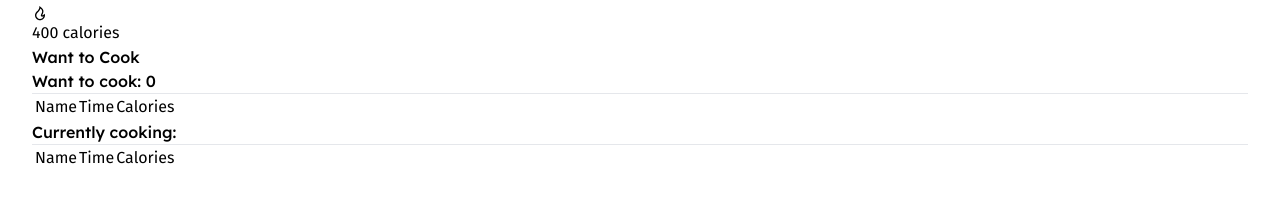
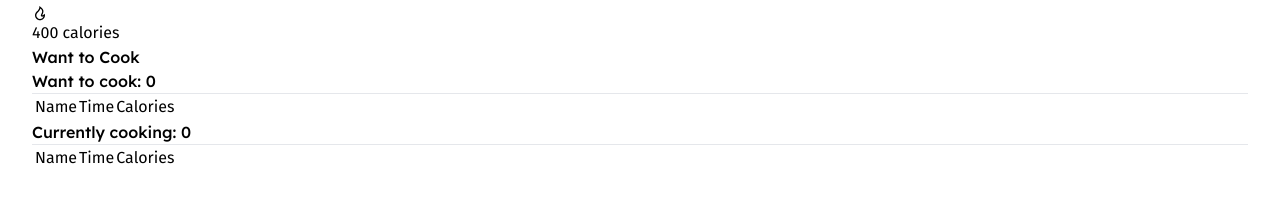
Before and after one commit to IshratMishu/Chefs-Table-Website, a React (Vite) app: page / in a window 1280 px wide. Shown: the part 4400-4600 px from the top of the page. Built offline with nearby package versions, Linux system fonts and the light colour scheme.

Commit message:
cooking button added

```diff
--- a/src/App.jsx
+++ b/src/App.jsx
@@ -7,11 +7,13 @@ import { ToastContainer, toast } from 'react-toastify'
 import 'react-toastify/dist/ReactToastify.css'
 import Banner from './Components/Banner/Banner'
 import RecipeTitle from './Components/RecipeTitle/RecipeTitle'
+import CurrentCooking from './Components/CurrentCooking/CurrentCooking'
 
 
 function App() {
   const [cookingDetails, setCookingDetails] = useState([]);
-  const [currentCookings, setCurrentCooking] =useState([]);
+  const [currentCooking, setCurrentCooking] =useState([]);
+
 
 
   const handleAddToCook = recipe => {
@@ -25,25 +27,38 @@ function App() {
     }
   }
 
+
   const handlePreparing = recipe_id=> {
     const newCook = cookingDetails.filter(cookingDetail => cookingDetail.recipe_id !== recipe_id);
     setCookingDetails(newCook);
-    if(!newCook){
-      const cooker = [...currentCookings, recipe_id];
-      setCurrentCooking(cooker);
-    }
+    console.log(newCook);
   }
 
+
+const handleCurrentCook = (recipe_id) => {
+  const removedCookingDetail = cookingDetails.find(cookingDetail => cookingDetail.recipe_id === recipe_id);
+
+  if (removedCookingDetail) {
+    const newCurrentCooking = [...currentCooking, removedCookingDetail];
+    setCurrentCooking(newCurrentCooking);
+    console.log(newCurrentCooking);
+  }
+};
 
   return (
     <>
       <Navbar></Navbar>
       <Banner></Banner>
       <RecipeTitle></RecipeTitle>
-      <div className='md:flex gap-10'>
+      <main className='md:flex gap-10'>
+        <div className='md:w-3/5'>
         <Recipes handleAddToCook={handleAddToCook}></Recipes>
-        <CookingDetails cookingDetails={cookingDetails} handlePreparing={handlePreparing} ></CookingDetails>
-      </div>
+        </div>
+        <div className='md:w-2/5 border-2'>
+        <CookingDetails cookingDetails={cookingDetails} handlePreparing={handlePreparing} handleCurrentCook={handleCurrentCook}></CookingDetails>
+        <CurrentCooking currentCooking={currentCooking} handleCurrentCook={handleCurrentCook} handlePreparing={handlePreparing}></CurrentCooking>
+        </div>
+      </main>
       <ToastContainer />
     </>
   );
--- a/src/Components/CookingDetail/CookingDetail.jsx
+++ b/src/Components/CookingDetail/CookingDetail.jsx
@@ -1,7 +1,7 @@
 import PropTypes from 'prop-types';
 
 
-const CookingDetail = ({ handlePreparing, cookingDetail, idx }) => {
+const CookingDetail = ({handlePreparing, cookingDetail, idx, handleCurrentCook}) => {
     const { recipe_name, preparing_time, calories } = cookingDetail;
 
 
@@ -17,7 +17,11 @@ const CookingDetail = ({ handlePreparing, cookingDetail, idx }) => {
                     </tr>
                 </tbody>
             </table>
-            <button onClick={() => handlePreparing(cookingDetail.recipe_id)} className='bg-[#0BE58A] px-2 rounded-xl text-black font-semibold font-lexend ml-2'>Preparing</button>
+            <button onClick={()=>{
+                handlePreparing(cookingDetail.recipe_id)
+                handleCurrentCook(cookingDetail.recipe_id)
+            }}
+            className='bg-[#0BE58A] px-2 rounded-xl text-black font-semibold font-lexend ml-2'>Preparing</button>
         </div>
     );
 };
@@ -25,7 +29,8 @@ const CookingDetail = ({ handlePreparing, cookingDetail, idx }) => {
 CookingDetail.propTypes = {
     cookingDetail: PropTypes.object.isRequired,
     idx: PropTypes.number,
-    handlePreparing: PropTypes.func
+    handlePreparing: PropTypes.func,
+    handleCurrentCook: PropTypes.func
 }
 
 export default CookingDetail;
--- a/src/Components/CookingDetails/CookingDetails.jsx
+++ b/src/Components/CookingDetails/CookingDetails.jsx
@@ -1,13 +1,12 @@
 import PropTypes from 'prop-types';
 import CookingDetail from '../CookingDetail/CookingDetail';
-import CurrentCooking from '../CurrentCooking/CurrentCooking';
 
 
-const CookingDetails = ({ cookingDetails, handlePreparing }) => {
+const CookingDetails = ({ cookingDetails, handlePreparing , handleCurrentCook}) => {
 
 
     return (
-        <div className="md:w-2/5 p-5 border-2">
+        <div className="p-5">
             <h2 className='font-lexend font-semibold text-2xl text-center mb-2'>Want to cook: {cookingDetails.length}</h2>
             <hr />
             <table className='font-firaSans font-medium w-full mt-2'>
@@ -20,16 +19,16 @@ const CookingDetails = ({ cookingDetails, handlePreparing }) => {
                 </tbody>
             </table>
             {
-                cookingDetails.map((cookingDetail, idx) => <CookingDetail key={idx} idx={idx} cookingDetail={cookingDetail} handlePreparing={handlePreparing}></CookingDetail>)
+                cookingDetails.map((cookingDetail, idx) => <CookingDetail key={idx} idx={idx} cookingDetail={cookingDetail} handlePreparing={handlePreparing} handleCurrentCook={handleCurrentCook}></CookingDetail>)
             }
-
-            <CurrentCooking handlePreparing={handlePreparing}></CurrentCooking>
         </div>
     );
 };
+
 CookingDetails.propTypes = {
     cookingDetails: PropTypes.array,
     handlePreparing: PropTypes.func,
+    handleCurrentCook: PropTypes.func
 }
 
 
--- a/src/Components/CurrentCooking/CurrentCooking.jsx
+++ b/src/Components/CurrentCooking/CurrentCooking.jsx
@@ -1,25 +1,32 @@
+import PropTypes from 'prop-types';
+import SingleCook from '../SingleCook/SingleCook';
 
-import PropTypes from 'prop-types';
-
-const CurrentCooking = ({currentCooking}) => {
+const CurrentCooking = ({ currentCooking, handleCurrentCook }) => {
 
     return (
-        <div>
-            <h2 className='font-lexend font-semibold text-2xl text-center mt-5 mb-2'>Currently cooking:{currentCooking} </h2>
+        <div className='p-5'>
+            <h2 className='font-lexend font-semibold text-2xl text-center mt-5 mb-2'>Currently cooking: {currentCooking.length}</h2>
             <hr />
             <table className='font-firaSans font-medium w-full mt-2'>
                 <tbody className='flex justify-between'>
-                         <td></td>
-                        <td className='w-1/4'>Name</td>
-                        <td className='w-1/4'>Time</td>
-                        <td className='w-1/4'>Calories</td>
+                    <td></td>
+                    <td className='w-1/4'>Name</td>
+                    <td className='w-1/4'>Time</td>
+                    <td className='w-1/4'>Calories</td>
                 </tbody>
             </table>
+            {
+                //  currentCooking.map((cookingDetail, idx) => <CookingDetail key={idx} idx={idx} cookingDetail={cookingDetail} handlePreparing={handlePreparing} handleCurrentCook={handleCurrentCook}></CookingDetail>)
+                currentCooking.map((singleCook, idx) => <SingleCook key={idx} idx={idx}
+                singleCook={singleCook} handleCurrentCook={handleCurrentCook}></SingleCook>)
+            }
         </div>
     );
 };
 CurrentCooking.propTypes = {
-    currentCooking: PropTypes.array
+    currentCooking: PropTypes.array,
+    handleCurrentCook: PropTypes.func
+    // handlePreparing: PropTypes.func
 }
 
 export default CurrentCooking;
--- a/src/Components/Recipes/Recipes.jsx
+++ b/src/Components/Recipes/Recipes.jsx
@@ -13,7 +13,7 @@ const Recipes = ({handleAddToCook}) => {
     }, [])
 
     return (
-        <div className="md:w-3/5 grid grid-cols-1 lg:grid-cols-2 gap-5">
+        <div className=" grid grid-cols-1 lg:grid-cols-2 gap-5">
             {
                 recipes.map(recipe => <Recipe
                     key={recipe.recipe_id}
@@ -25,7 +25,8 @@ const Recipes = ({handleAddToCook}) => {
 };
 
 Recipes.propTypes = {
-    handleAddToCook: PropTypes.func.isRequired
+    handleAddToCook: PropTypes.func.isRequired,
+    handleCurrentCook: PropTypes.func
 }
 
 export default Recipes;
--- /dev/null
+++ b/src/Components/SingleCook/SingleCook.jsx
@@ -0,0 +1,27 @@
+import PropTypes from 'prop-types';
+
+const SingleCook = ({singleCook, idx}) => {
+    const { recipe_name, preparing_time, calories } = singleCook;
+    return (
+        <div>
+            <table className='font-firaSans font-medium text-[#878787]'>
+                <tbody className='mb-3'>
+                    <tr className='flex gap-5 space-y-4 items-center'>
+                        <td className='text-black'>{idx + 1}</td>
+                        <td className='w-1/4'>{recipe_name}</td>
+                        <td className='w-1/4'>{preparing_time}</td>
+                        <td className='w-1/4'>{calories}</td>
+                    </tr>
+                </tbody>
+            </table>
+        </div>
+
+    );
+};
+
+SingleCook.propTypes = {
+    singleCook: PropTypes.object.isRequired,
+    idx: PropTypes.number
+}
+
+export default SingleCook;
```
